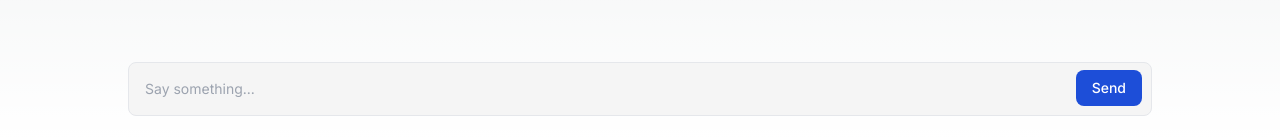
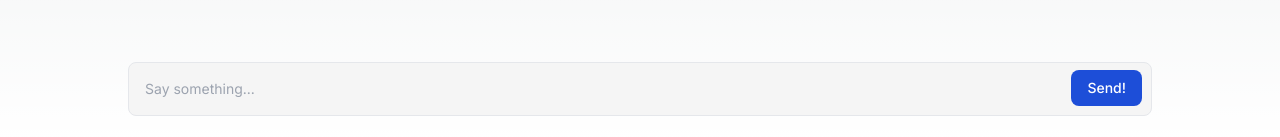
Before and after one commit to YofretRios/ai-chat-sdk, a Next.js app: page / in a window 1280 px wide. Shown: the part 660-797 px from the top of the page. Built offline with nearby package versions, Linux system fonts and the light colour scheme.

Commit message:
Update Send button

```diff
--- a/app/page.tsx
+++ b/app/page.tsx
@@ -34,7 +34,7 @@ export default function Home() {
             type="submit"
             className="text-white absolute right-2.5 bottom-2.5 bg-blue-700 hover:bg-blue-800 focus:ring-4 focus:outline-none focus:ring-blue-300 font-medium rounded-lg text-sm px-4 py-2 dark:bg-blue-600 dark:hover:bg-blue-700 dark:focus:ring-blue-800"
           >
-            Send
+            Send!
           </button>
         </div>
       </form>
```
